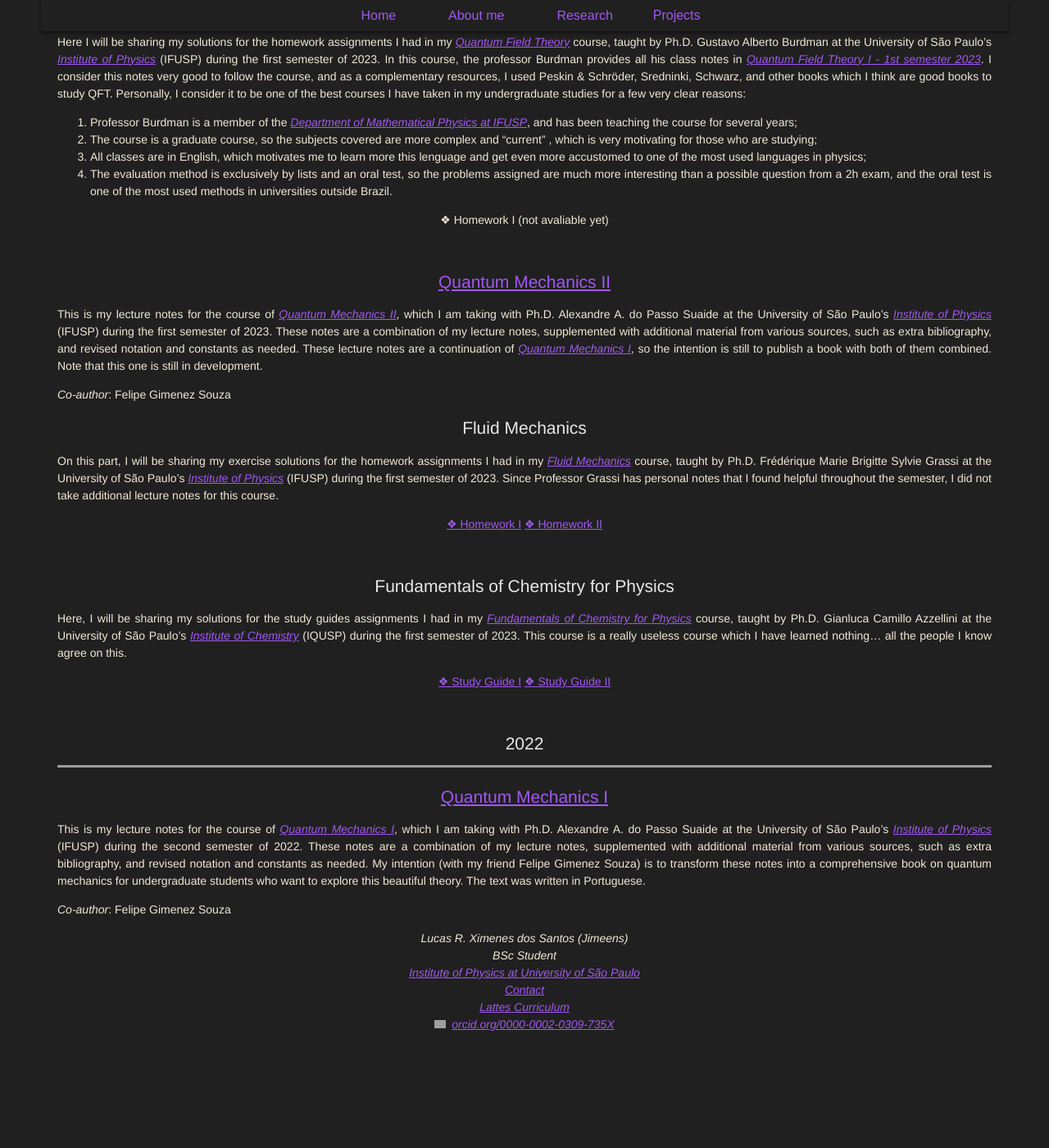
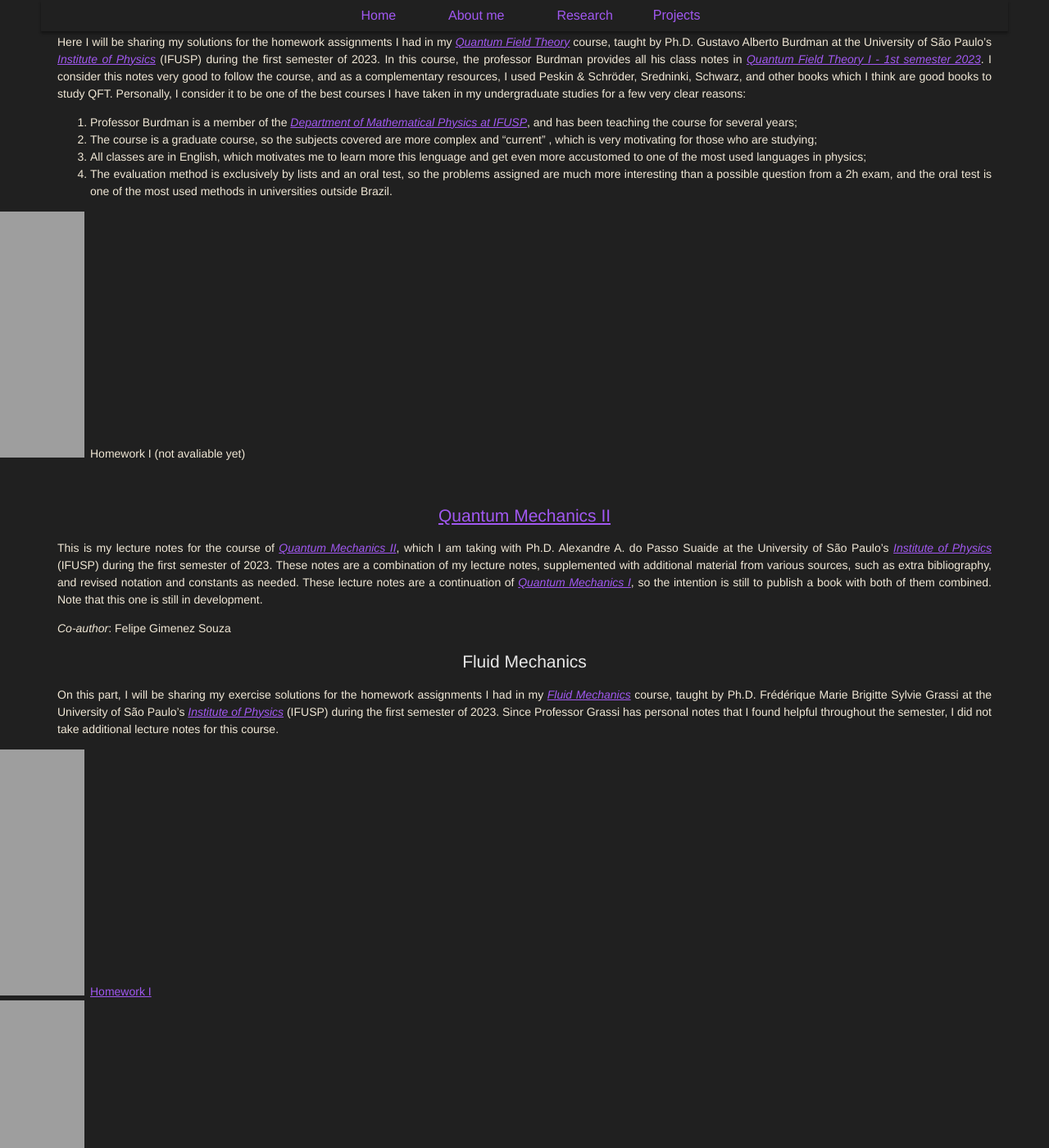
Before and after one commit to Jimeens/jimeens.github.io, a Jekyll site: the page built from projects/notes/index.md, in a window 1280 px wide and 1400 px high, scrolled down 396 px. Shown: the whole window at 82% size. Built offline with Jekyll 4.4.1, drawn with Linux system fonts in a browser that asks for light colours; some web fonts are replaced; our own code applies the rules of GitHub Pages for plain Markdown files; before the commit the page ends 1676 px from its top, so only the background shows below that; some of the changed text lies outside the part shown; grey boxes are pictures that could not be loaded.

Commit message:
Update index.md

```diff
--- a/projects/notes/index.md
+++ b/projects/notes/index.md
@@ -13,9 +13,9 @@
 2. The course is a graduate course, so the subjects covered are more complex and "current" , which is very motivating for those who are studying;
 3. All classes are in English, which motivates me to learn more this lenguage and get even more accustomed to one of the most used languages in physics;
 4. The evaluation method is exclusively by lists and an oral test, so the problems assigned are much more interesting than a possible question from a 2h exam, and the oral test is one of the most used methods in universities outside Brazil.
-<div style="display: inline-block; margin-left= 20px; margin-right= 20px;">
-  <a>❖ Homework I (not avaliable yet)</a>
-</div>
+<ul>
+  <li><a>Homework I (not avaliable yet)</a></li>
+</ul>
 <br>
 
 ## [Quantum Mechanics II](https://jimeens.github.io/mynotes/Quantum%20Mechanics%20II.pdf)
@@ -28,25 +28,19 @@
 ## Fluid Mechanics
 
 On this part, I will be sharing my exercise solutions for the homework assignments I had in my [*Fluid Mechanics*](https://uspdigital.usp.br/jupiterweb/obterDisciplina?sgldis=4300324) course, taught by Ph.D. Frédérique Marie Brigitte Sylvie Grassi at the University of São Paulo’s [*Institute of Physics*](https://portal.if.usp.br/) (IFUSP) during the first semester of 2023. Since Professor Grassi has personal notes that I found helpful throughout the semester, I did not take additional lecture notes for this course.
-
-<div style="display: inline-block; margin-left= 20px; margin-right= 20px;">
-  <a href="https://jimeens.github.io/mynotes/Fluid%20Mechanics/Homework%201.pdf">❖ Homework I</a>
-</div>
-<div style="display: inline-block; margin-left= 20px; margin-right= 20px;">
-  <a href="https://jimeens.github.io/mynotes/Fluid%20Mechanics/Homework%202.pdf">❖ Homework II</a>
-</div>
+<ul>
+  <li><a href="https://jimeens.github.io/mynotes/Fluid%20Mechanics/Homework%201.pdf">Homework I</a></li>
+  <li><a href="https://jimeens.github.io/mynotes/Fluid%20Mechanics/Homework%202.pdf">Homework II</a></li>
+</ul>
 <br>
 
 ## Fundamentals of Chemistry for Physics
 
 Here, I will be sharing my solutions for the study guides assignments I had in my [*Fundamentals of Chemistry for Physics*](https://uspdigital.usp.br/jupiterweb/obterDisciplina?sgldis=QFL0606) course, taught by Ph.D. Gianluca Camillo Azzellini at the University of São Paulo’s [*Institute of Chemistry*](https://www.iq.usp.br/portaliqusp/) (IQUSP) during the first semester of 2023. This course is a really useless course which I have learned nothing... all the people I know agree on this.
-
-<div style="display: inline-block; margin-left= 20px; margin-right= 20px;">
-  <a href="https://jimeens.github.io/mynotes/Fundamentals%20of%20Chemistry/Study%20Guide%20I.pdf">❖ Study Guide I</a>
-</div>
-<div style="display: inline-block; margin-left= 20px; margin-right= 20px;">
-  <a href="https://jimeens.github.io/mynotes/Fundamentals%20of%20Chemistry/Study%20Guide%20II.pdf">❖ Study Guide II</a>
-</div>
+<ul>
+  <li><a href="https://jimeens.github.io/mynotes/Fundamentals%20of%20Chemistry/Study%20Guide%20I.pdf">Study Guide I</a></li>
+  <li><a href="https://jimeens.github.io/mynotes/Fundamentals%20of%20Chemistry/Study%20Guide%20II.pdf">Study Guide II</a></li>
+</ul>
 <br>
 
 # 2022
```
